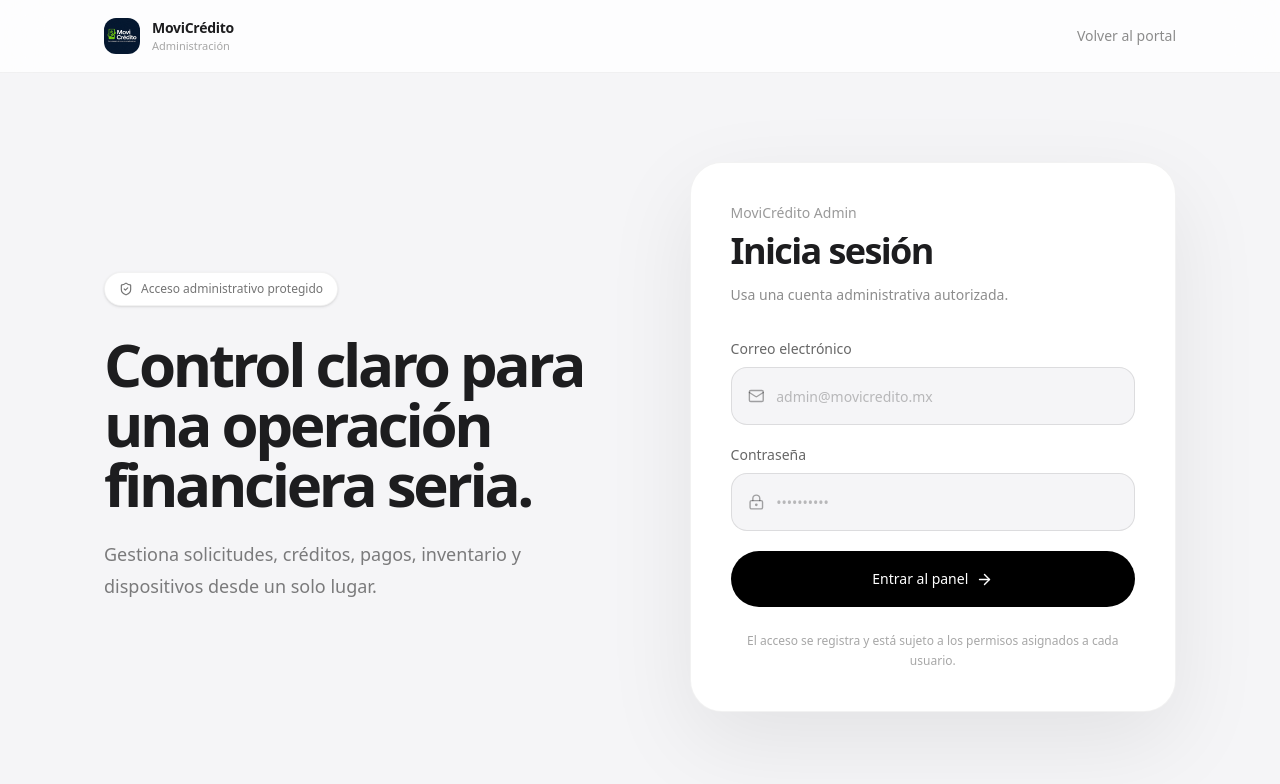
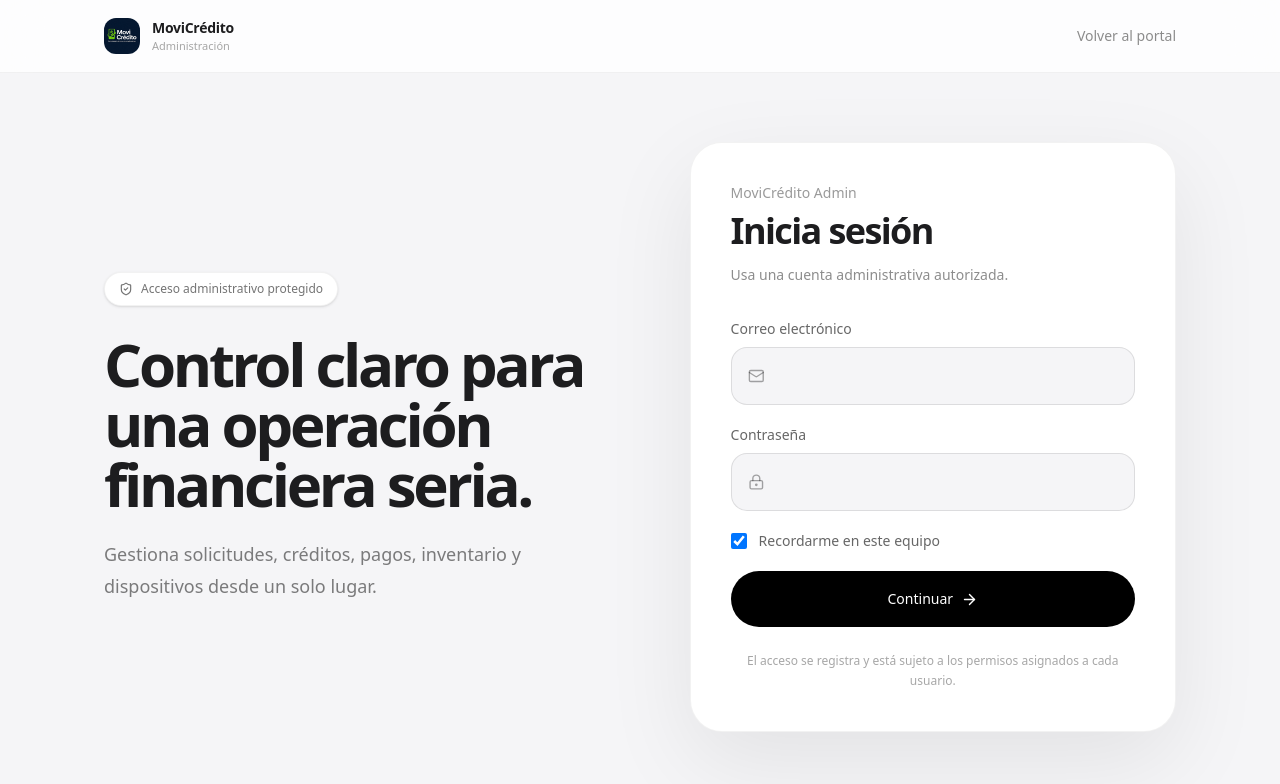
Before and after one commit to sauljavier6/movicredito_frontend, a React (Vite) app: page /login in a window 1280 px wide. Shown: the top 784 px of the page. Built offline with nearby package versions, Linux system fonts and the light colour scheme; no server answers.

Commit message:
Add remembered login and email verification UI

```diff
--- a/src/components/auth/LoginComponent.tsx
+++ b/src/components/auth/LoginComponent.tsx
@@ -6,108 +6,42 @@
 
 export default function LoginComponent() {
   const navigate = useNavigate();
-  const [email, setEmail] = useState("");
-  const [password, setPassword] = useState("");
-  const [loading, setLoading] = useState(false);
-  const [error, setError] = useState<string | null>(null);
+  const [email,setEmail]=useState(""); const [password,setPassword]=useState("");
+  const [remember,setRemember]=useState(true); const [challengeId,setChallengeId]=useState<string|null>(null);
+  const [emailMasked,setEmailMasked]=useState(""); const [code,setCode]=useState("");
+  const [loading,setLoading]=useState(false); const [error,setError]=useState<string|null>(null);
 
-  const handleSubmit = async (event: React.FormEvent) => {
-    event.preventDefault();
-    setLoading(true);
-    setError(null);
+  const finish=(body:any)=>{sessionStorage.setItem("movicredito_token",body.token);sessionStorage.setItem("movicredito_user",JSON.stringify(body.user));navigate("/admin");};
 
-    try {
-      const response = await fetch(`${API_URL}/api/auth/login`, {
-        method: "POST",
-        headers: { "Content-Type": "application/json" },
-        body: JSON.stringify({ email, password }),
-      });
-
-      const body = await response.json().catch(() => ({}));
-      if (!response.ok) throw new Error(body.message || "No fue posible iniciar sesión.");
-
-      sessionStorage.setItem("movicredito_token", body.token);
-      sessionStorage.setItem("movicredito_user", JSON.stringify(body.user));
-      navigate("/admin");
-    } catch (err) {
-      setError((err as Error).message || "No fue posible iniciar sesión.");
-    } finally {
-      setLoading(false);
-    }
+  const handleSubmit=async(event:React.FormEvent)=>{
+    event.preventDefault();setLoading(true);setError(null);
+    try{
+      const url=challengeId?"/api/auth/verify-login":"/api/auth/login";
+      const payload=challengeId?{challengeId,code}:{email,password,remember};
+      const response=await fetch(`${API_URL}${url}`,{method:"POST",credentials:"include",headers:{"Content-Type":"application/json"},body:JSON.stringify(payload)});
+      const body=await response.json().catch(()=>({}));
+      if(!response.ok)throw new Error(body.message||"No fue posible iniciar sesión.");
+      if(body.requiresVerification){setChallengeId(body.challengeId);setEmailMasked(body.emailMasked||email);setCode("");return;}
+      finish(body);
+    }catch(err){setError((err as Error).message||"No fue posible iniciar sesión.");}
+    finally{setLoading(false);}
   };
 
-  return (
-    <section className="mx-auto grid min-h-[calc(100vh-72px)] w-full max-w-6xl items-center gap-12 px-6 py-14 lg:grid-cols-[1.05fr_.95fr] lg:px-10">
-      <div className="hidden lg:block">
-        <div className="inline-flex items-center gap-2 rounded-full border border-black/5 bg-white px-3.5 py-2 text-xs font-medium text-black/55 shadow-sm">
-          <ShieldCheck size={14} /> Acceso administrativo protegido
-        </div>
-        <h1 className="mt-7 max-w-xl text-6xl font-semibold tracking-[-0.055em] text-[#1d1d1f]">
-          Control claro para una operación financiera seria.
-        </h1>
-        <p className="mt-6 max-w-lg text-lg leading-8 text-black/50">
-          Gestiona solicitudes, créditos, pagos, inventario y dispositivos desde un solo lugar.
-        </p>
-      </div>
-
-      <div className="rounded-[32px] border border-black/5 bg-white p-7 shadow-[0_30px_90px_rgba(0,0,0,0.08)] sm:p-10">
-        <div>
-          <p className="text-sm font-medium text-black/40">MoviCrédito Admin</p>
-          <h2 className="mt-2 text-4xl font-semibold tracking-[-0.045em] text-[#1d1d1f]">Inicia sesión</h2>
-          <p className="mt-3 text-sm leading-6 text-black/45">Usa una cuenta administrativa autorizada.</p>
-        </div>
-
-        <form onSubmit={handleSubmit} className="mt-8 space-y-5">
-          <label className="block">
-            <span className="mb-2 block text-sm font-medium text-black/60">Correo electrónico</span>
-            <div className="flex items-center gap-3 rounded-2xl border border-black/10 bg-[#f5f5f7] px-4 transition focus-within:border-black/30 focus-within:bg-white">
-              <Mail size={18} className="text-black/35" />
-              <input
-                type="email"
-                value={email}
-                onChange={(e) => setEmail(e.target.value)}
-                className="h-14 w-full bg-transparent text-sm outline-none placeholder:text-black/25"
-                placeholder="admin@movicredito.mx"
-                autoComplete="email"
-                required
-              />
-            </div>
-          </label>
-
-          <label className="block">
-            <span className="mb-2 block text-sm font-medium text-black/60">Contraseña</span>
-            <div className="flex items-center gap-3 rounded-2xl border border-black/10 bg-[#f5f5f7] px-4 transition focus-within:border-black/30 focus-within:bg-white">
-              <LockKeyhole size={18} className="text-black/35" />
-              <input
-                type="password"
-                value={password}
-                onChange={(e) => setPassword(e.target.value)}
-                className="h-14 w-full bg-transparent text-sm outline-none placeholder:text-black/25"
-                placeholder="••••••••••"
-                autoComplete="current-password"
-                required
-              />
-            </div>
-          </label>
-
-          {error && (
-            <div className="rounded-2xl bg-red-50 px-4 py-3 text-sm text-red-700">{error}</div>
-          )}
-
-          <button
-            type="submit"
-            disabled={loading}
-            className="flex h-14 w-full items-center justify-center gap-2 rounded-full bg-black px-5 text-sm font-medium text-white transition hover:bg-black/80 disabled:cursor-not-allowed disabled:opacity-50"
-          >
-            {loading ? "Validando…" : "Entrar al panel"}
-            {!loading && <ArrowRight size={17} />}
-          </button>
-        </form>
-
-        <p className="mt-6 text-center text-xs leading-5 text-black/35">
-          El acceso se registra y está sujeto a los permisos asignados a cada usuario.
-        </p>
-      </div>
-    </section>
-  );
+  return <section className="mx-auto grid min-h-[calc(100vh-72px)] w-full max-w-6xl items-center gap-12 px-6 py-14 lg:grid-cols-[1.05fr_.95fr] lg:px-10">
+    <div className="hidden lg:block"><div className="inline-flex items-center gap-2 rounded-full border border-black/5 bg-white px-3.5 py-2 text-xs font-medium text-black/55 shadow-sm"><ShieldCheck size={14}/> Acceso administrativo protegido</div><h1 className="mt-7 max-w-xl text-6xl font-semibold tracking-[-0.055em] text-[#1d1d1f]">Control claro para una operación financiera seria.</h1><p className="mt-6 max-w-lg text-lg leading-8 text-black/50">Gestiona solicitudes, créditos, pagos, inventario y dispositivos desde un solo lugar.</p></div>
+    <div className="rounded-[32px] border border-black/5 bg-white p-7 shadow-[0_30px_90px_rgba(0,0,0,0.08)] sm:p-10">
+      <p className="text-sm font-medium text-black/40">MoviCrédito Admin</p><h2 className="mt-2 text-4xl font-semibold tracking-[-0.045em] text-[#1d1d1f]">{challengeId?"Verifica tu acceso":"Inicia sesión"}</h2>
+      <p className="mt-3 text-sm leading-6 text-black/45">{challengeId?`Enviamos un código de 6 dígitos a ${emailMasked}.`:"Usa una cuenta administrativa autorizada."}</p>
+      <form onSubmit={handleSubmit} className="mt-8 space-y-5">
+        {!challengeId?<><label className="block"><span className="mb-2 block text-sm font-medium text-black/60">Correo electrónico</span><div className="flex items-center gap-3 rounded-2xl border border-black/10 bg-[#f5f5f7] px-4"><Mail size={18} className="text-black/35"/><input type="email" value={email} onChange={e=>setEmail(e.target.value)} className="h-14 w-full bg-transparent text-sm outline-none" autoComplete="email" required/></div></label>
+        <label className="block"><span className="mb-2 block text-sm font-medium text-black/60">Contraseña</span><div className="flex items-center gap-3 rounded-2xl border border-black/10 bg-[#f5f5f7] px-4"><LockKeyhole size={18} className="text-black/35"/><input type="password" value={password} onChange={e=>setPassword(e.target.value)} className="h-14 w-full bg-transparent text-sm outline-none" autoComplete="current-password" required/></div></label>
+        <label className="flex cursor-pointer items-center gap-3 text-sm text-black/60"><input type="checkbox" checked={remember} onChange={e=>setRemember(e.target.checked)} className="h-4 w-4"/> Recordarme en este equipo</label></>
+        :<label className="block"><span className="mb-2 block text-sm font-medium text-black/60">Código de seguridad</span><input inputMode="numeric" pattern="[0-9]{6}" maxLength={6} value={code} onChange={e=>setCode(e.target.value.replace(/\D/g,""))} className="h-16 w-full rounded-2xl border border-black/10 bg-[#f5f5f7] px-4 text-center text-2xl font-semibold tracking-[0.35em] outline-none" autoComplete="one-time-code" required/></label>}
+        {error&&<div className="rounded-2xl bg-red-50 px-4 py-3 text-sm text-red-700">{error}</div>}
+        <button type="submit" disabled={loading} className="flex h-14 w-full items-center justify-center gap-2 rounded-full bg-black px-5 text-sm font-medium text-white disabled:opacity-50">{loading?"Validando…":challengeId?"Verificar y entrar":"Continuar"} {!loading&&<ArrowRight size={17}/>}</button>
+        {challengeId&&<button type="button" onClick={()=>{setChallengeId(null);setCode("");setError(null)}} className="w-full text-sm text-black/45">Volver al inicio de sesión</button>}
+      </form>
+      <p className="mt-6 text-center text-xs leading-5 text-black/35">El acceso se registra y está sujeto a los permisos asignados a cada usuario.</p>
+    </div>
+  </section>;
 }
```
